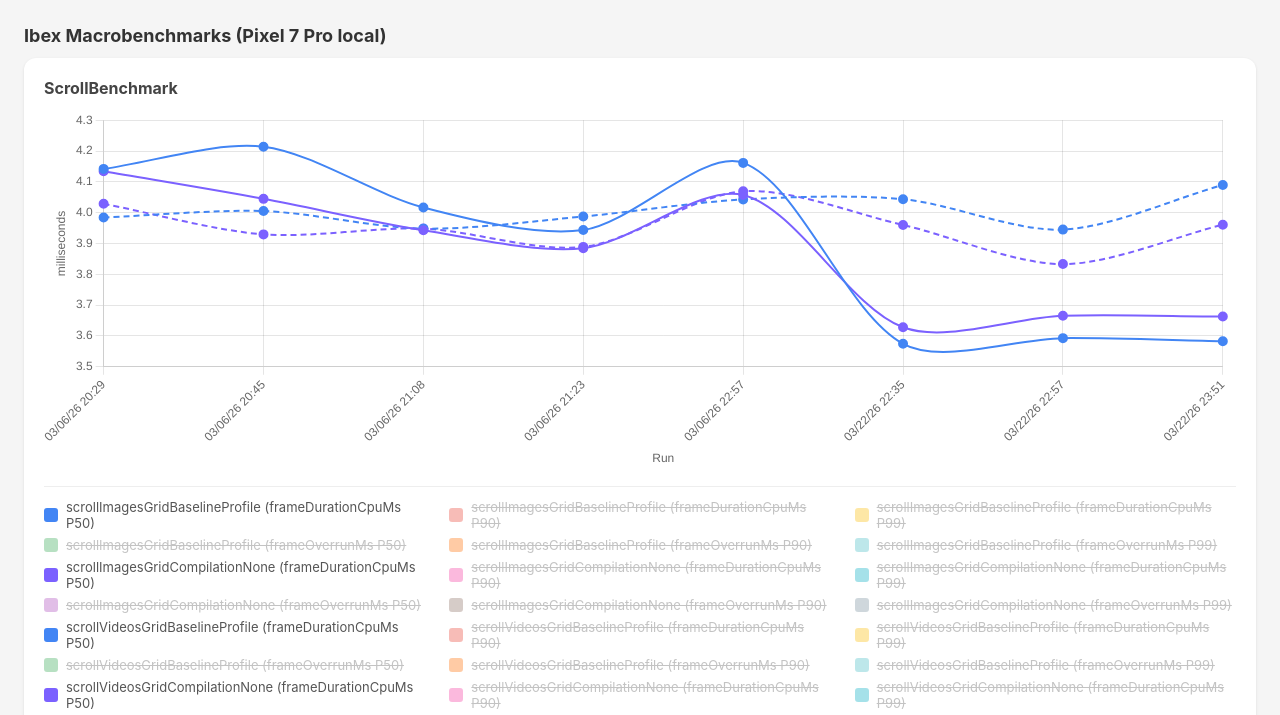
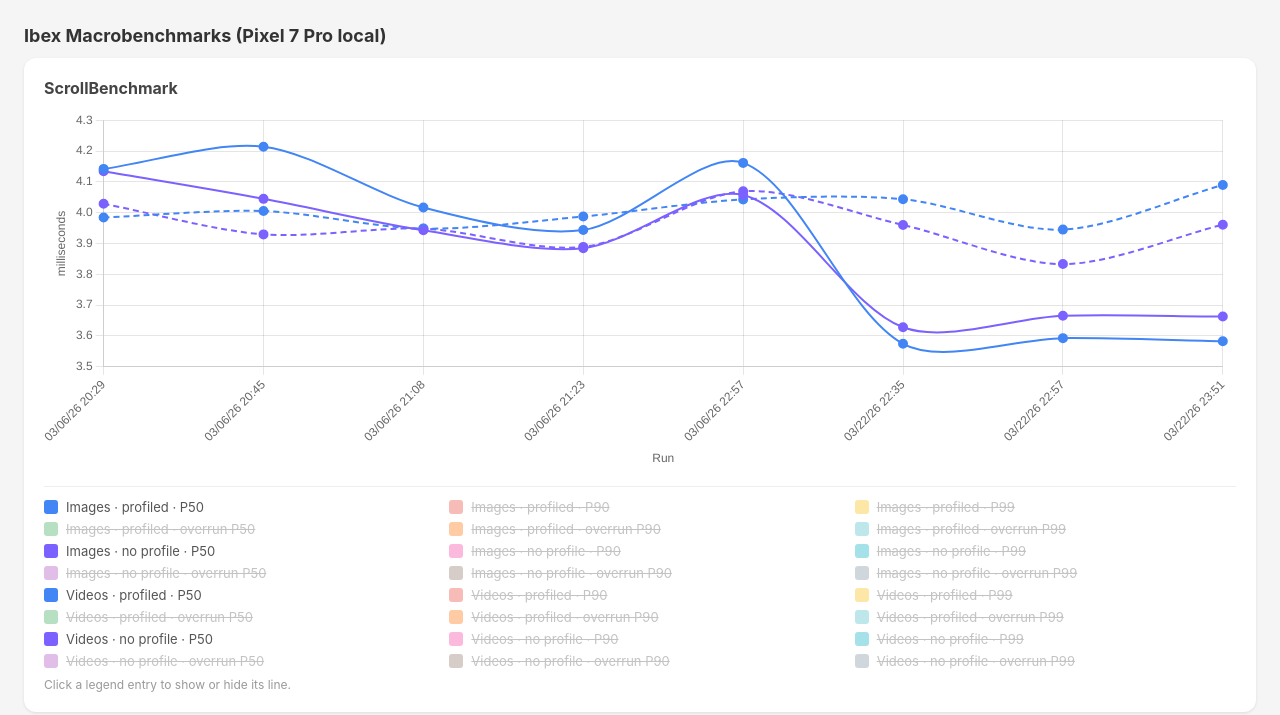
Before and after one commit to jonecx/Ibex, a plain HTML site: page dev/bench/index.html in a window 1280 px wide. Shown: the part 77-792 px from the top of the page. Drawn offline with nearby package versions, Linux system fonts and the light colour scheme.

Commit message:
compact facet legend names (Images · profiled · P50)

```diff
--- a/dev/bench/index.html
+++ b/dev/bench/index.html
@@ -83,6 +83,23 @@
             return { cls, testShort, metric: metric || "" };
         }
 
+        // Compact facet labels: "Images · profiled · P50". Unknown patterns fall back to raw names.
+        function prettyLabel(key) {
+            const { testShort, metric } = parseName(key);
+            const profile = /BaselineProfile/.test(testShort) ? "profiled"
+                : /CompilationNone|NoCompilation/.test(testShort) ? "no profile" : "";
+            let subject = "";
+            const scroll = testShort.match(/^scroll([A-Z][a-z]+)/);
+            const startup = testShort.match(/^startup(Cold|Warm|Hot)/);
+            if (scroll) subject = scroll[1];
+            else if (startup) subject = startup[1];
+            if (!subject) return metric ? `${testShort} (${metric})` : testShort;
+            let m = metric
+                .replace("frameDurationCpuMs", "").replace("frameOverrunMs", "overrun")
+                .replace("timeToInitialDisplayMs", "").replace("(median)", "").trim();
+            return [subject, profile, m].filter(Boolean).join(" · ");
+        }
+
         // Noisy percentiles and overrun metrics start hidden; the legend toggles them.
         function hiddenByDefault(metric) {
             return /P9\d/.test(metric) || /frameOverrun/.test(metric);
@@ -111,10 +128,9 @@
             Object.keys(groups).sort().forEach(cls => {
                 const keys = [...groups[cls]].sort();
                 const datasets = keys.map((key, i) => {
-                    const { testShort, metric } = parseName(key);
                     const color = COLORS[i % COLORS.length];
                     return {
-                        label: metric ? `${testShort} (${metric})` : testShort,
+                        label: prettyLabel(key),
                         data: runs.map(r => {
                             const hit = r.benches.find(b => b.name === key);
                             return hit ? hit.value : null;
```
